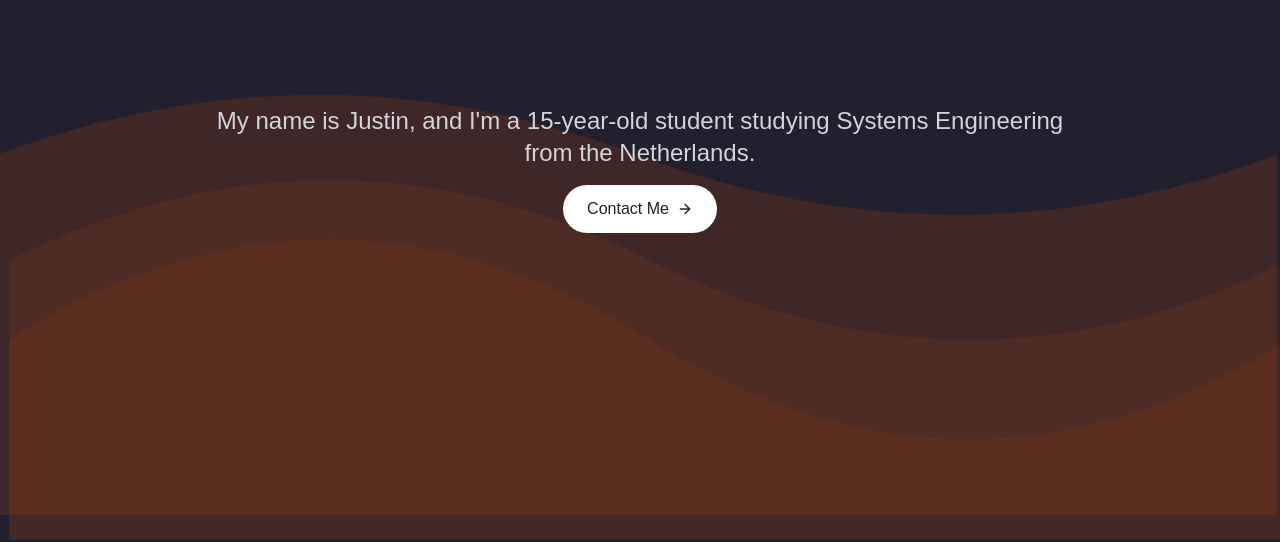
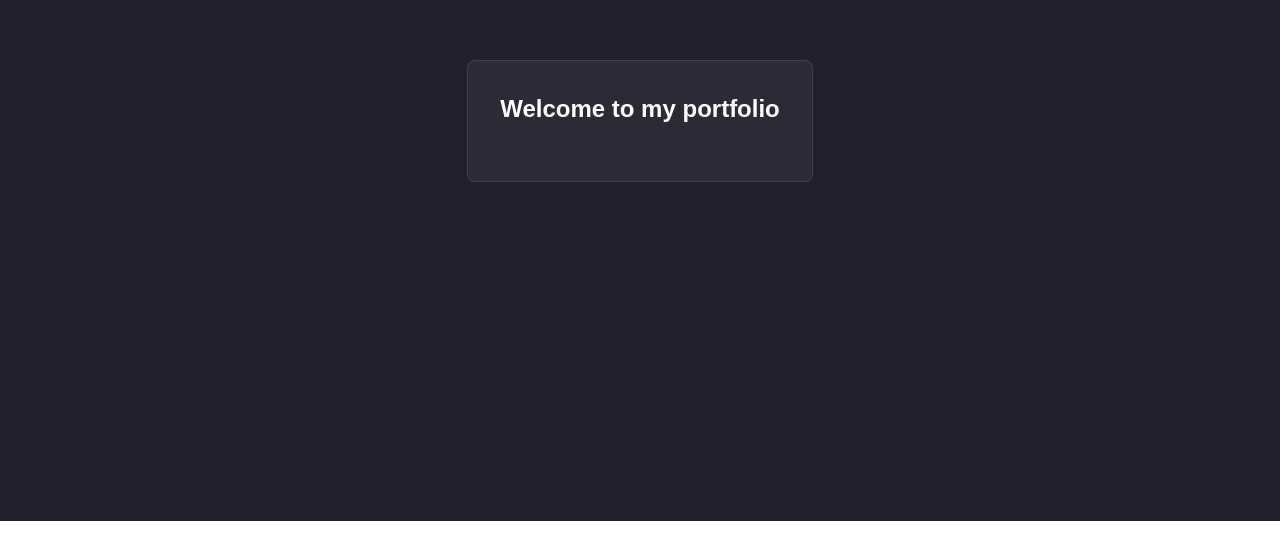
Before and after one commit to soestin/soestin.nl, a Next.js app: page / in a window 1280 px wide. Shown: the part 279-821 px from the top of the page. After the commit the page ends 800 px from the top, so only its background shows below. Built offline with nearby package versions, Linux system fonts and the light colour scheme.

Commit message:
turnstile

```diff
--- a/app/layout.tsx
+++ b/app/layout.tsx
@@ -1,6 +1,7 @@
 import type { Metadata } from "next";
 import localFont from "next/font/local";
 import "./globals.css";
+import Script from 'next/script'
 
 const geistSans = localFont({
   src: "./fonts/GeistVF.woff",
@@ -31,6 +32,13 @@ export default function RootLayout({
 }>) {
   return (
     <html lang="en">
+      <head>
+        <Script
+          src="https://challenges.cloudflare.com/turnstile/v0/api.js"
+          async
+          defer
+        />
+      </head>
       <body
         className={`${geistSans.variable} ${geistMono.variable} antialiased`}
       >
--- /dev/null
+++ b/components/TurnstileGateway.tsx
@@ -0,0 +1,42 @@
+"use client"
+
+import { useState, useEffect } from 'react'
+import { motion } from 'framer-motion'
+
+interface GatewayProps {
+  onVerified: () => void;
+}
+
+export function TurnstileGateway({ onVerified }: GatewayProps) {
+  const [isLoading, setIsLoading] = useState(true)
+
+  useEffect(() => {
+    // Initialize turnstile when component mounts
+    if (typeof window !== 'undefined') {
+      setIsLoading(false)
+    }
+  }, [])
+
+  return (
+    <div className="min-h-screen bg-[#221F2E] flex items-center justify-center p-4">
+      <motion.div
+        className="bg-white/5 p-8 rounded-lg border border-white/10 text-center"
+        initial={{ opacity: 0, y: 20 }}
+        animate={{ opacity: 1, y: 0 }}
+        transition={{ duration: 0.5 }}
+      >
+        <h1 className="text-2xl text-white font-bold mb-6">Welcome to my portfolio</h1>
+        {isLoading ? (
+          <div className="text-white">Loading...</div>
+        ) : (
+          <div
+            className="cf-turnstile"
+            data-sitekey="0x4AAAAAAA0QM_dtzxafaUOW"
+            data-theme="dark"
+            data-callback={onVerified}
+          />
+        )}
+      </motion.div>
+    </div>
+  )
+}
--- a/components/page.tsx
+++ b/components/page.tsx
@@ -3,9 +3,10 @@
 import { motion, useScroll, useTransform } from "framer-motion"
 import { ArrowRight, Github, Mail, Bug, Book, Globe, Server } from 'lucide-react'
 import Link from "next/link"
-import { useRef } from "react"
+import { useRef, useState, useEffect } from "react"
 import { TechStackItem } from "./TechStackItem"
 import Image from 'next/image'
+import { TurnstileGateway } from './TurnstileGateway'
 
 interface TechItem {
   name: string;
@@ -106,6 +107,25 @@ export function BlockPage() {
         damping: 10
       }
     }
+  }
+
+  const [isVerified, setIsVerified] = useState(false)
+
+  // Check if user was previously verified
+  useEffect(() => {
+    const verified = sessionStorage.getItem('turnstile-verified')
+    if (verified === 'true') {
+      setIsVerified(true)
+    }
+  }, [])
+
+  const handleVerification = () => {
+    setIsVerified(true)
+    sessionStorage.setItem('turnstile-verified', 'true')
+  }
+
+  if (!isVerified) {
+    return <TurnstileGateway onVerified={handleVerification} />
   }
 
   return (
```
